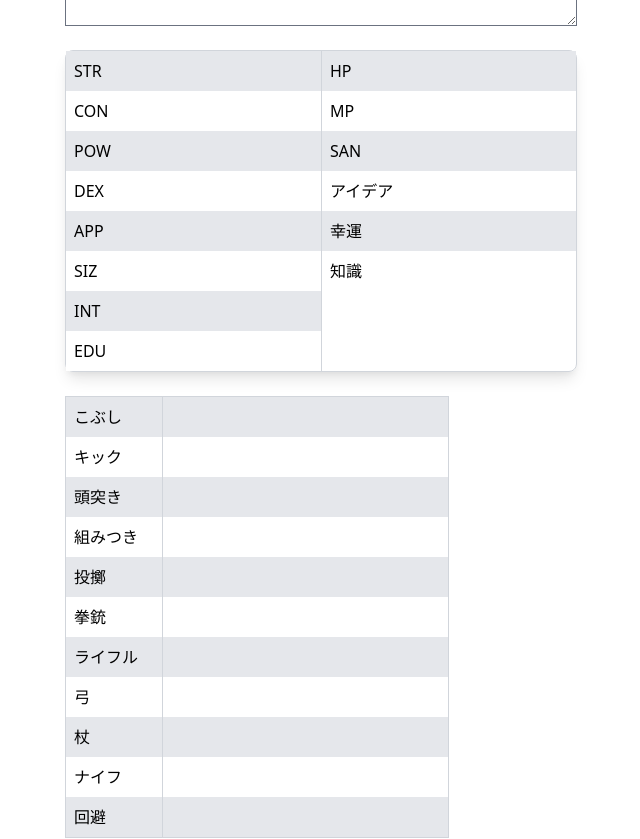
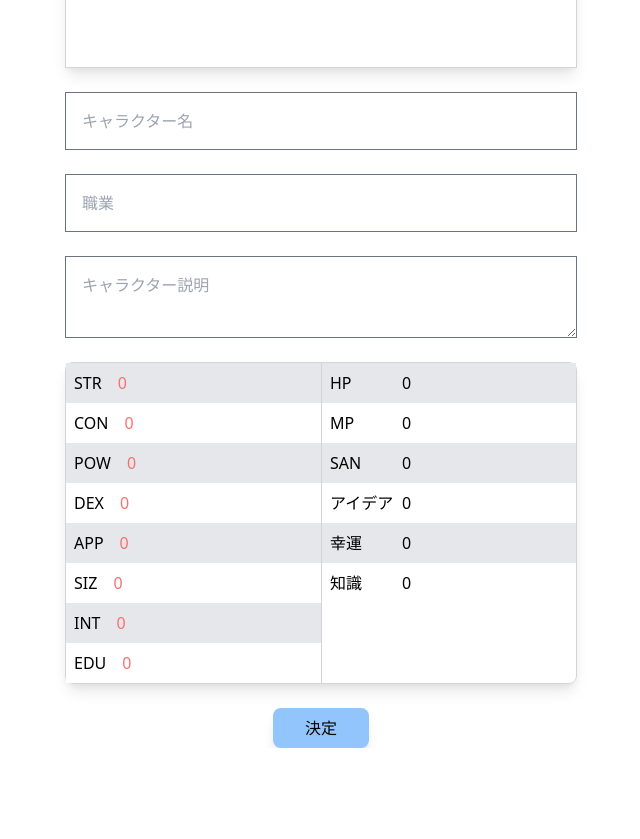
Before and after one commit to koke-desu/shop-exam, a React (Create React App) app: page /create in a window 1280 px wide. Shown: the part 300-1139 px from the top of the page, without its empty margins (319-959 px from the left). After the commit the page ends 1048 px from the top, so only its background shows below. Built offline with nearby package versions, Linux system fonts and the light colour scheme.

Commit message:
新規作成のビューを更新

```diff
--- a/src/components/CreateItem.tsx
+++ b/src/components/CreateItem.tsx
@@ -1,38 +1,119 @@
-import React from "react";
+import dayjs from "dayjs";
+import React, { useRef, useState } from "react";
 import { useForm } from "react-hook-form";
 import {
+  calcStatus,
+  Character,
   defaultSkillName,
   dicedStatusName,
   SkillCategory,
+  statusColor,
   undicedStatusName,
 } from "../database/characterType";
+import { ItemInterface } from "../database/itemInterface";
 import { Item as ItemType } from "../database/type";
+import { useNavigate } from "react-router-dom";
+import { storageInterface } from "../database/storageInterface";
+import { updateDoc } from "firebase/firestore";
 
-type FormData = Pick<
-  ItemType,
-  "name" | "description" | "icon" | "job" | "items" | "status" | "skill"
->;
+type FormData = Pick<ItemType, "name" | "description" | "job" | "status">;
 
-const defaultValues = {
+const defaultValues: FormData = {
   name: "",
   description: "",
-  icon: "",
   job: "",
-  items: {},
-  status: {},
-  skill: {},
+  status: Object.fromEntries([...dicedStatusName, undicedStatusName].map((name) => [name, 0])),
 };
 
 type Props = {};
 
 const CreateItem: React.VFC<Props> = ({}) => {
-  const { register, handleSubmit, watch } = useForm<FormData>({ defaultValues });
+  const { register, handleSubmit, watch, reset } = useForm<FormData>({ defaultValues });
 
-  const onSubmit = handleSubmit((value) => {});
+  const navigate = useNavigate();
+
+  // 選択された画像を保持する。
+  const [image, setImage] = useState<string | ArrayBuffer | null>(null);
+  const [file, setFile] = useState<File | null>(null);
+
+  const onUpload = (event: React.ChangeEvent<HTMLInputElement>) => {
+    if (!event.target.files || event.target.files?.length == 0) return;
+
+    const file = event.target.files[0];
+    const reader = new FileReader();
+    reader.onload = (e) => {
+      setFile(file);
+      e.target && setImage(e.target.result);
+    };
+    reader.readAsDataURL(file);
+  };
+
+  // fileのインプットのref
+  const inputRef = useRef<HTMLInputElement>(null);
+
+  const onSubmit = handleSubmit(async (value) => {
+    // ここでUndicedStatusの値を計算する。
+    let status = { ...value.status };
+    undicedStatusName.forEach((name) => {
+      status[name] = calcStatus(status, name);
+    });
+
+    // firestoreに追加
+    let item: ItemType = {
+      ...value,
+      status,
+      icon: "",
+      id: "",
+      skill: {},
+      items: {},
+      categoryId: "",
+      reviews: [],
+      downloaded: 0,
+      goods: 0,
+      timeStamp: dayjs(),
+    };
+
+    const ref = await ItemInterface.create(item);
+
+    // icon画像をstorageにアップロード
+    if (file) {
+      const url = await storageInterface.upload(
+        `item/${ref.id}/icon.${file.type.split("/")[1]}`,
+        file
+      );
+
+      updateDoc(ref, { icon: url });
+    }
+
+    reset();
+    navigate("/list");
+  });
 
   return (
     <div className="container flex items-center justify-center">
       <form onSubmit={onSubmit} className="flex flex-col gap-6" style={{ maxWidth: "512px" }}>
+        <input type="file" onChange={onUpload} hidden ref={inputRef} />
+        {image ? (
+          <img
+            onClick={() => {
+              inputRef.current?.click();
+            }}
+            src={image as string}
+            className="w-full object-contain border border-gray-300 shadow-lg"
+            style={{ aspectRatio: "16/9" }}
+          />
+        ) : (
+          <div
+            onClick={() => {
+              inputRef.current?.click();
+            }}
+            className="w-full flex cursor-pointer items-center justify-center bg-white border border-gray-300 shadow-lg"
+            style={{ aspectRatio: "16/9" }}
+          >
+            <p className="text-center text-4xl text-gray-500 font-bold">No Image</p>
+          </div>
+        )}
+
         <input
           placeholder="キャラクター名"
           {...register("name", { required: true })}
@@ -55,7 +136,13 @@ const CreateItem: React.VFC<Props> = ({}) => {
                 key={`create-status-${name}`}
               >
                 <p className="w-20 p-2">{name}</p>
-                <input {...register(`status.${name}`)} className="flex-1 bg-transparent p-2" />
+                <input
+                  {...register(`status.${name}`)}
+                  className={`flex-1 bg-transparent p-2 ${statusColor(
+                    watch(`status.${name}`),
+                    name
+                  )}`}
+                />
               </div>
             ))}
           </div>
@@ -69,35 +156,15 @@ const CreateItem: React.VFC<Props> = ({}) => {
                 key={`create-status-${name}`}
               >
                 <p className="w-20 p-2">{name}</p>
-                <p>{watch(`status.${name}`)}</p>
+                <p className="">{calcStatus(watch("status"), name)}</p>
               </div>
             ))}
           </div>
         </div>
 
-        <div className="flex flex-col gap-8">
-          {Object.entries(defaultSkillName).map(([category, names]) => (
-            <div
-              className="flex flex-col w-96 border border-gray-300"
-              key={`create-skill-${category}`}
-            >
-              {names.map((name, index) => (
-                <div
-                  className={`w-full flex flex-row items-center ${
-                    index % 2 == 1 ? "bg-white" : "bg-gray-200"
-                  }`}
-                  key={`create-skill-${name}`}
-                >
-                  <p className="w-24 p-2">{name}</p>
-                  <input
-                    {...register(`skill.${category as SkillCategory}.${name}`)}
-                    className="flex-1 border-l border-gray-300 p-2 bg-transparent"
-                  />
-                </div>
-              ))}
-            </div>
-          ))}
-        </div>
+        <button type="submit" className="bg-blue-300 rounded-lg mx-auto shadow-lg py-2 px-8 w-max">
+          決定
+        </button>
       </form>
     </div>
   );
```
